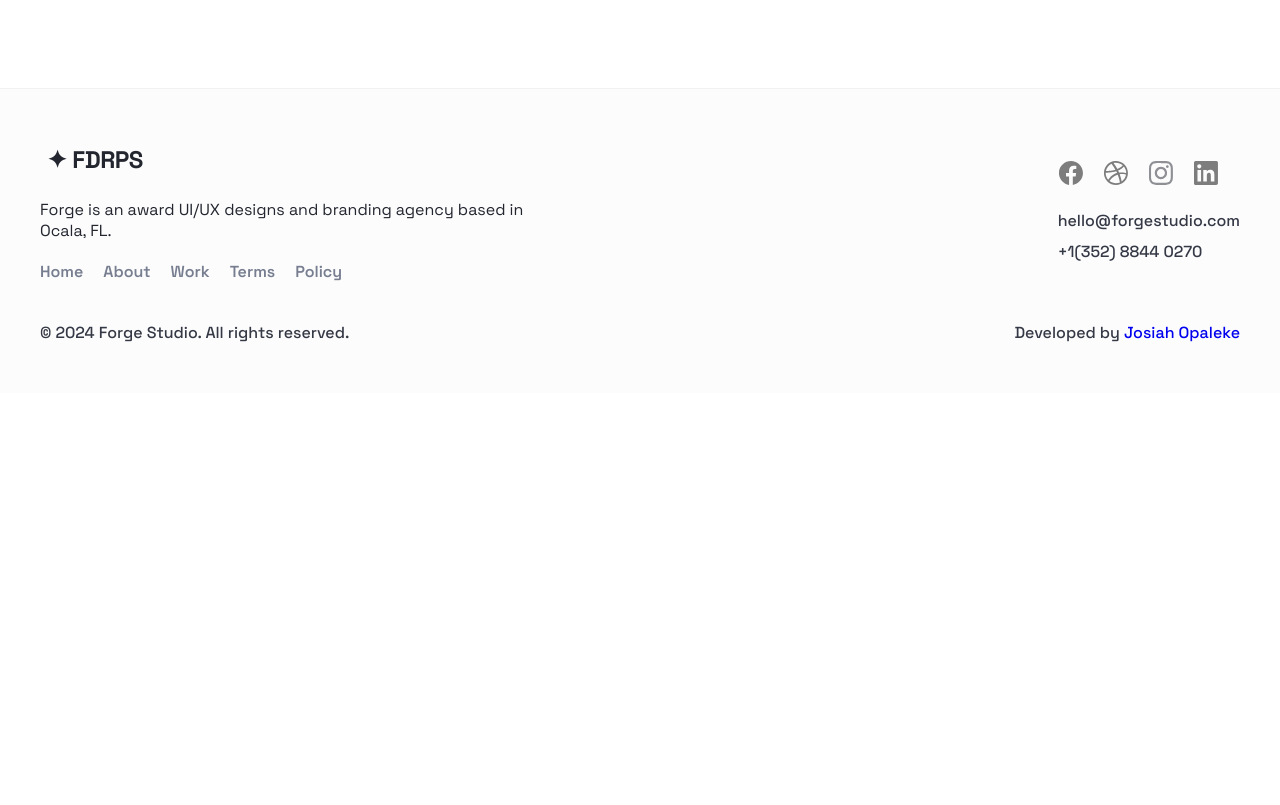
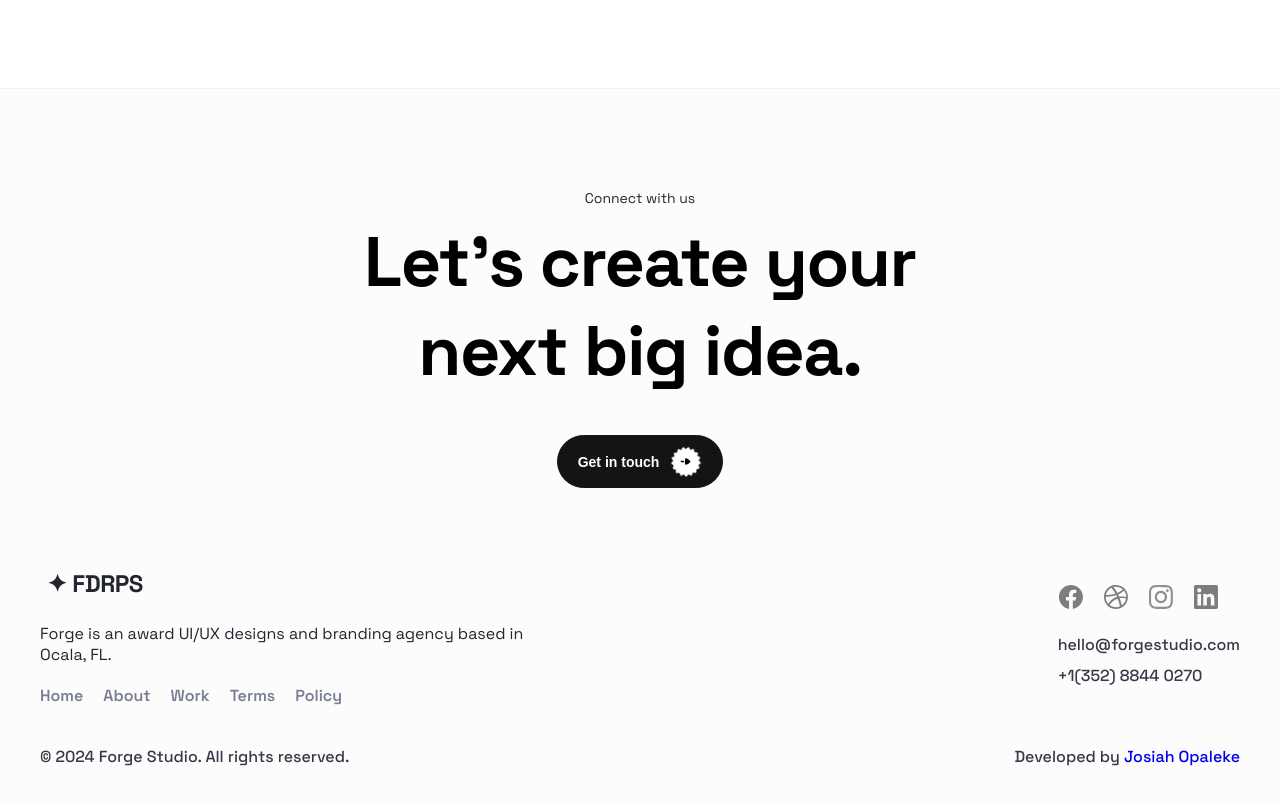
Before and after one commit to heispapijay/forge, a React (Vite) app: page / in a window 1280 px wide. Shown: the part 6960-7765 px from the top of the page. Before the commit the page ends 7353 px from the top, so only its background shows below. Built offline with nearby package versions, Linux system fonts and the light colour scheme.

Commit message:
Add Blognew and CTA components to index.ts and Footer.tsx

```diff
--- /dev/null
+++ b/src/components/CTA/CTA.tsx
@@ -0,0 +1,18 @@
+import { Button } from "../Button/Button";
+import './cta.scss';
+
+export const CTA = () => {
+  return (
+    <div>
+      <div className="default-wrapper">
+        <div className="cta-holder">
+          <div className="subheaders">
+            <p className="tagline">Connect with us</p>
+            <h1>Let's create your next big idea.</h1>
+          </div>
+          <Button text="Get in touch" onClick={() => {}} />
+        </div>
+      </div>
+    </div>
+  );
+};
--- /dev/null
+++ b/src/components/CTA/cta.scss
@@ -0,0 +1,23 @@
+@import "../../utils/globelstyle.scss";
+
+.cta-holder {
+  max-width: 684px;
+  display: flex;
+  flex-direction: column;
+  gap: 20px;
+  align-items: center;
+  justify-content: center;
+  text-align: center;
+  margin: 0 auto;
+  padding: 50px 0 75px 0;
+
+  .subheaders {
+    align-items: center;
+  }
+}
+
+@media screen and (max-width: 768px) {
+  .cta-holder {
+    padding: 35px 0 50px 0;
+  }
+}
--- a/src/components/index.ts
+++ b/src/components/index.ts
@@ -10,3 +10,4 @@ export { ServiceCard } from './Cards/ServiceCard';
 export { WorkCard } from './Cards/WorkCard';
 export { ReviewCard } from './Cards/ReviewCard';
 export { Blognew } from './Blognew/Blognew';
+export { CTA } from './CTA/CTA';
--- a/src/containers/Blog/blogsection.scss
+++ b/src/containers/Blog/blogsection.scss
@@ -12,7 +12,7 @@
 
 @media screen and (max-width: 768px){
     .main-container {
-        padding: 20px 0;
+        padding: 20px 0 70px 0px;
     }
 
 }
--- a/src/containers/Footer/Footer.tsx
+++ b/src/containers/Footer/Footer.tsx
@@ -5,10 +5,12 @@ import dribble from "../../assets/dribbble.svg";
 import instagram from "../../assets/instagram.svg";
 import linkedin from "../../assets/linkedin.svg";
 import "./footer.scss";
+import { CTA } from "../../components";
 
 export const Footer = () => {
   return (
     <div className="footer">
+      <CTA />
       <div className="default-wrapper">
         <div className="footer-container">
           <div className="left-footer">
--- a/src/containers/Footer/footer.scss
+++ b/src/containers/Footer/footer.scss
@@ -102,3 +102,8 @@
     gap: 20px;
   }
 }
+
+
+// .footer {
+//   filter: invert(0.96);
+// }
```
